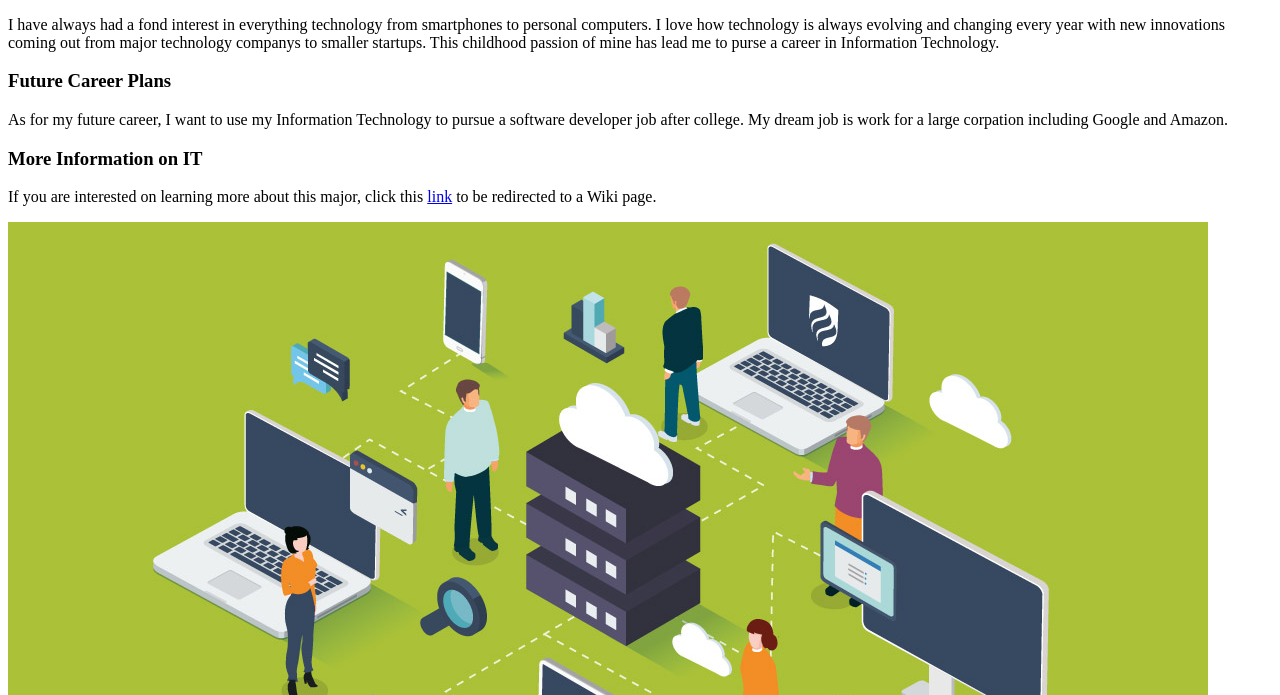
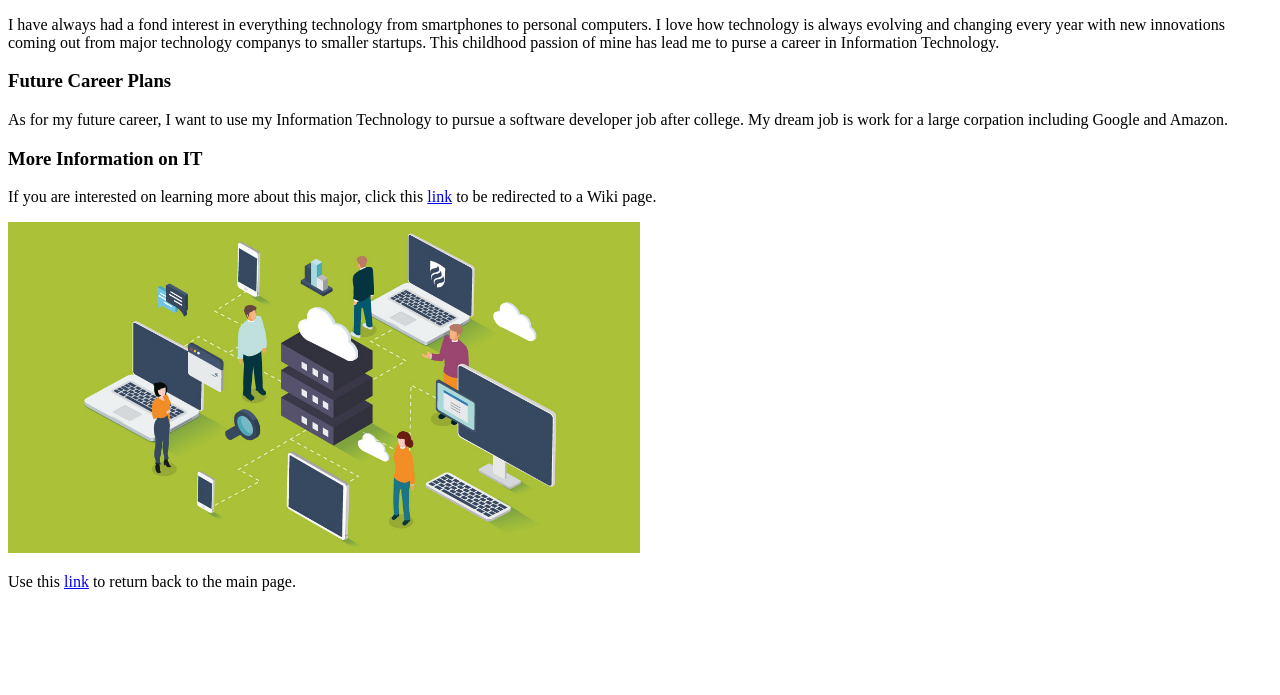
Before and after one commit to quyphan16/quyp.github.io, a plain HTML site: page MAJOR.html in a window 1280 px wide. Shown: the part 105-800 px from the top of the page. Drawn offline with Linux system fonts and the light colour scheme.

Commit message:
Update MAJOR.html

```diff
--- a/MAJOR.html
+++ b/MAJOR.html
@@ -8,7 +8,7 @@
     <p>As for my future career, I want to use my Information Technology to pursue a software developer job after college. My dream job is work for a large corpation including Google and Amazon.</p>
     <h3>More Information on IT</h3>
     <p>If you are interested on learning more about this major, click this <a href="https://en.wikipedia.org/wiki/Information_technology">link</a> to be redirected to a Wiki page.</p>
-    <img src="IT.jpg">
+    <img src="IT.jpg" width=50% height=50%>
     <p>Use this <a href=index.html>link</a> to return back to the main page.</p>
   </body>
 </html>
```
